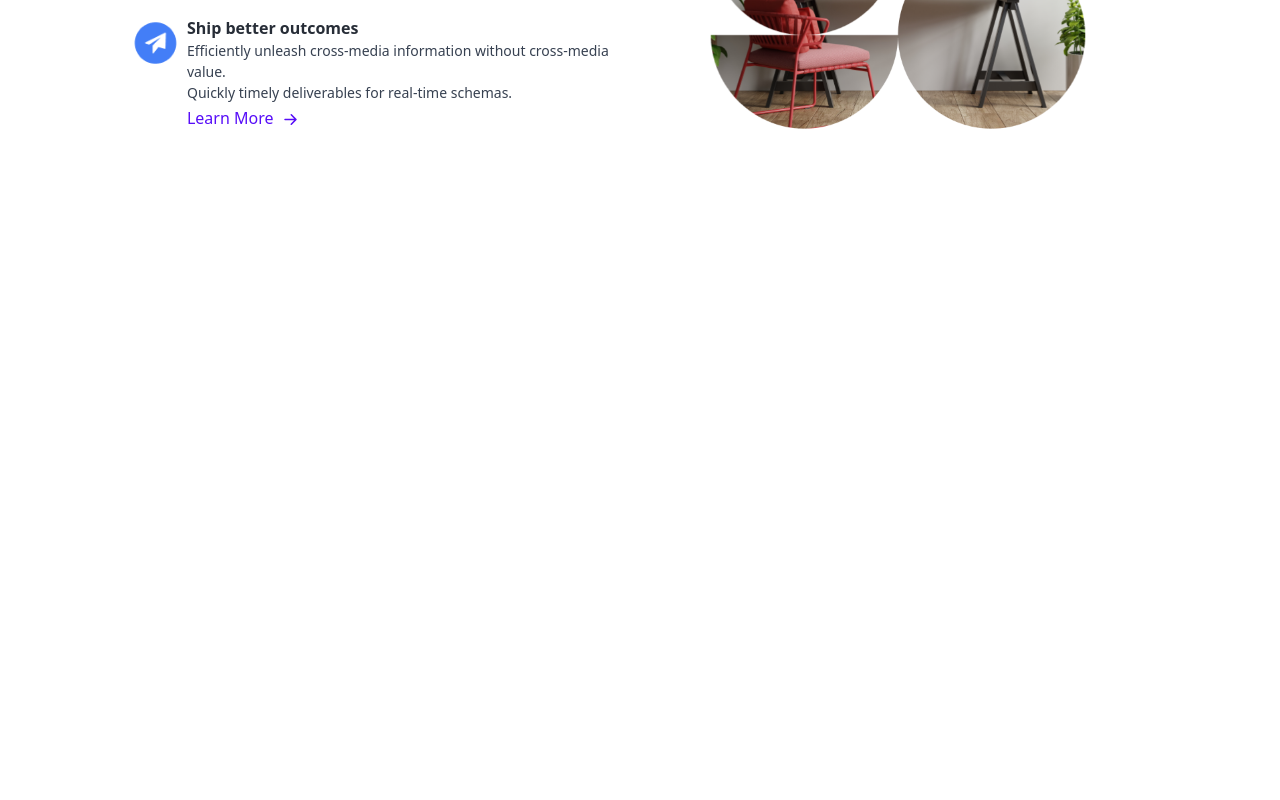
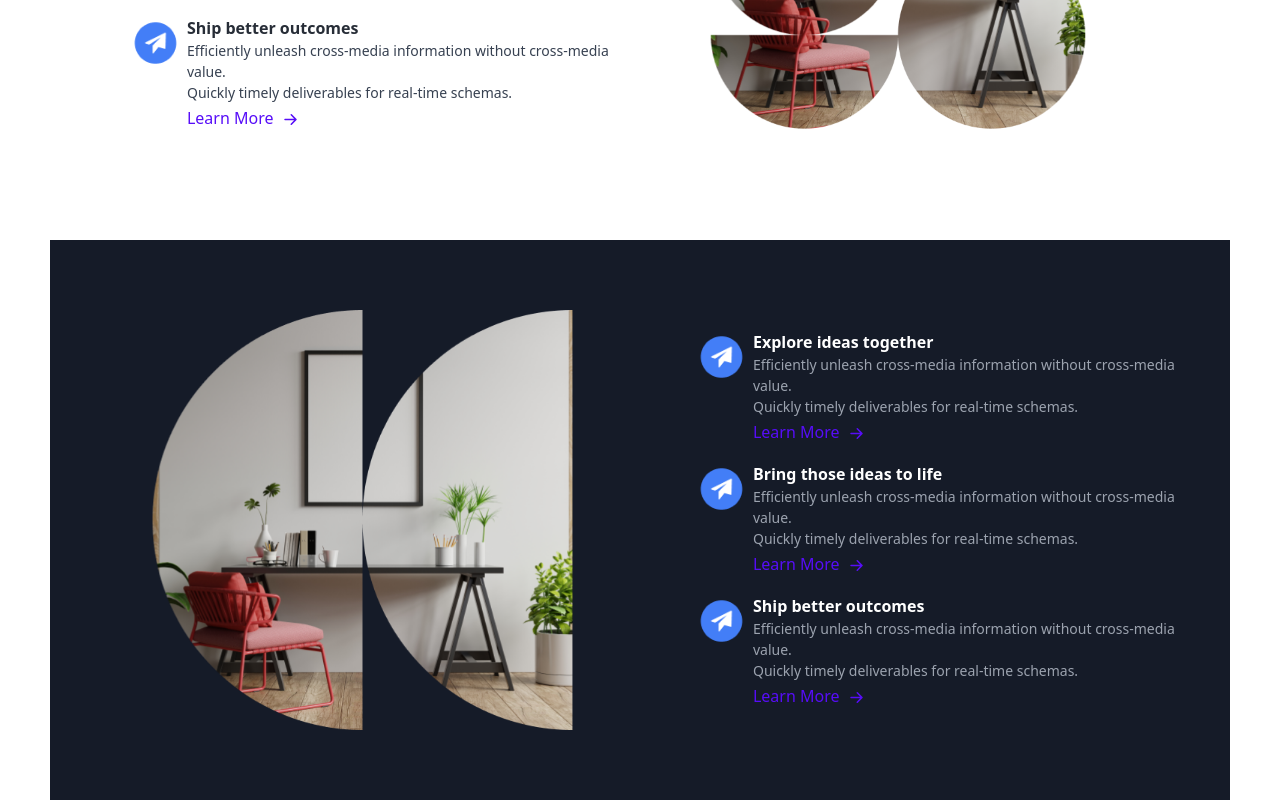
Before and after one commit to tanzimnahid6/lookscout-client, a React (Vite) app: page / in a window 1280 px wide. Shown: the part 1726-2526 px from the top of the page. Before the commit the page ends 1918 px from the top, so only its background shows below. Built offline with nearby package versions, Linux system fonts and the light colour scheme.

Commit message:
new section add

```diff
--- a/src/Main/Main.jsx
+++ b/src/Main/Main.jsx
@@ -1,5 +1,6 @@
 import Banner from "../components/Header/Banner";
 import NavBar from "../components/Header/NavBar";
+import LeftToright from "../components/leftToright/leftToright";
 import Message from "../components/messaging/Message";
 import RefundingSection from "../components/refunding/RefundingSection";
 
@@ -10,7 +11,7 @@ const Main = () => {
       <Banner></Banner>
       <Message></Message>
       <RefundingSection></RefundingSection>
-
+    <LeftToright></LeftToright>
     </div>
   );
 };
--- /dev/null
+++ b/src/components/leftToright/LeftToright.jsx
@@ -0,0 +1,85 @@
+import { BsArrowRightShort } from "react-icons/bs";
+
+const LeftToright = () => {
+  return (
+    <div className="mt-[300px] md:mt-12 px-[50px]  ">
+      <div className="md:flex justify-between  bg-[#151B28] px-8  items-center">
+        <div className=" w-full md:w-auto">
+          <img src="./left-photo.png" className="scale-75" alt="" />
+        </div>
+        <div className="md:w-[500px] w-full  text-white my-4">
+          <div className="flex-col space-y-4 ">
+            <div className="flex gap-2 items-start justify-start ">
+              <div>
+                <img className="mt-1 scale-90" src="./icone5.png" alt="" />
+              </div>
+              <div>
+                <h1 className=" font-bold ">Explore ideas together</h1>
+                <p className="text-[14px] text-gray-400">
+                  Efficiently unleash cross-media information without
+                  cross-media value. <br className="hidden md:block" /> Quickly
+                  timely deliverables for real-time schemas.
+                </p>
+                <div className="text-primary flex gap-1 items-center ">
+                  <span>Learn More </span>
+                  <span>
+                    <BsArrowRightShort
+                      className="mt-1"
+                      size={25}
+                    ></BsArrowRightShort>
+                  </span>
+                </div>
+              </div>
+            </div>
+            <div className="flex gap-2 items-start justify-start ">
+              <div>
+                <img className="mt-1 scale-90" src="./icone5.png" alt="" />
+              </div>
+              <div>
+                <h1 className=" font-bold ">Bring those ideas to life</h1>
+                <p className="text-[14px] text-gray-400">
+                  Efficiently unleash cross-media information without
+                  cross-media value. <br className="hidden md:block" /> Quickly
+                  timely deliverables for real-time schemas.
+                </p>
+                <div className="text-primary flex gap-1 items-center ">
+                  <span>Learn More </span>
+                  <span>
+                    <BsArrowRightShort
+                      className="mt-1"
+                      size={25}
+                    ></BsArrowRightShort>
+                  </span>
+                </div>
+              </div>
+            </div>
+            <div className="flex gap-2 items-start justify-start ">
+              <div>
+                <img className="mt-1 scale-90" src="./icone5.png" alt="" />
+              </div>
+              <div>
+                <h1 className=" font-bold ">Ship better outcomes</h1>
+                <p className="text-[14px] text-gray-400 ">
+                  Efficiently unleash cross-media information without
+                  cross-media value. <br className="hidden md:block" /> Quickly
+                  timely deliverables for real-time schemas.
+                </p>
+                <div className="text-primary flex gap-1 items-center ">
+                  <span>Learn More </span>
+                  <span>
+                    <BsArrowRightShort
+                      className="mt-1"
+                      size={25}
+                    ></BsArrowRightShort>
+                  </span>
+                </div>
+              </div>
+            </div>
+          </div>
+        </div>
+      </div>
+    </div>
+  );
+};
+
+export default LeftToright;
```
Also changed, not shown: public/left-photo.png (added), public/leftToright.png (added).
